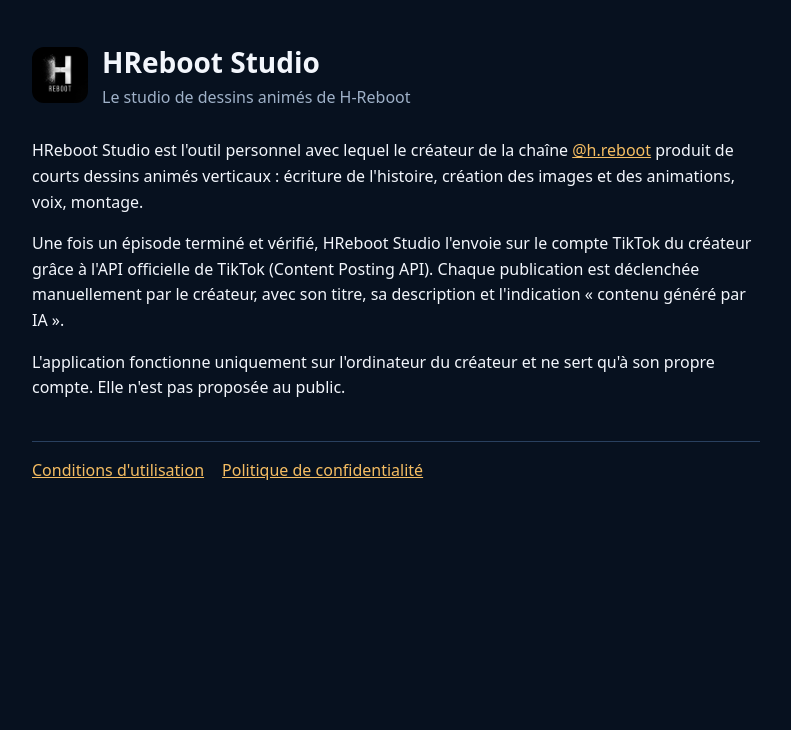
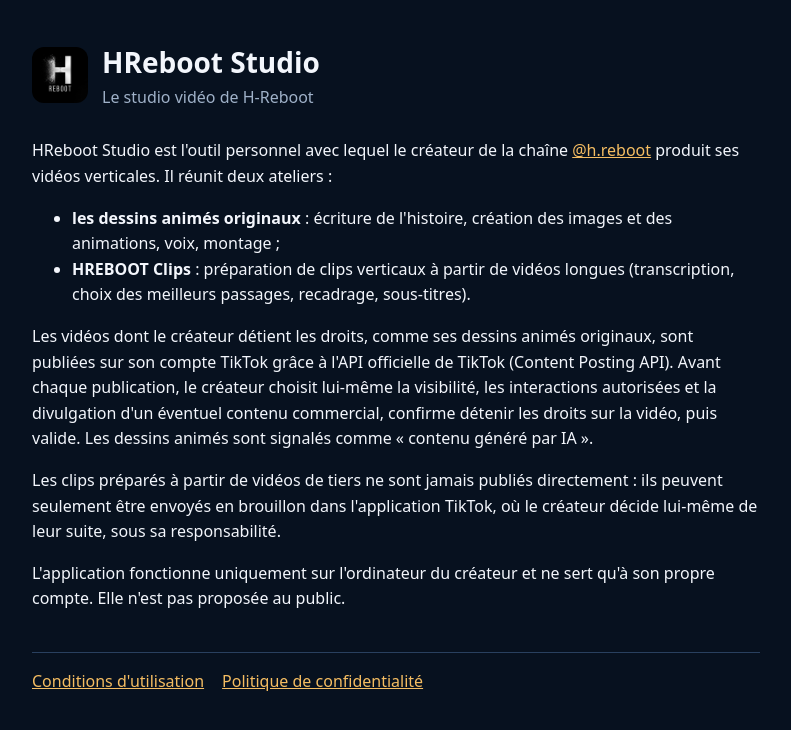
Before and after one commit to Bachacha/hreboot-studio-site, a plain HTML site: page index.html in a window 1280 px wide. Shown: the whole page, without its empty margins (244-1035 px from the left). Drawn offline with Linux system fonts and the light colour scheme.

Commit message:
Site : décrire les deux ateliers et réserver la publication directe aux vidéos dont le créateur détient les droits
Co-Authored-By: Claude Opus 5.5 <noreply@anthropic.com>

```diff
--- a/index.html
+++ b/index.html
@@ -1,8 +1,11 @@
 <!doctype html><html lang="fr"><head><meta charset="utf-8"><meta name="viewport" content="width=device-width,initial-scale=1">
 <title>HReboot Studio</title><link rel="stylesheet" href="style.css"></head><body><main>
-<header><img src="logo.png" alt="Logo H-Reboot"><div><h1>HReboot Studio</h1><div class="muted">Le studio de dessins animés de H-Reboot</div></div></header>
-<p>HReboot Studio est l'outil personnel avec lequel le créateur de la chaîne <a href="https://www.tiktok.com/@h.reboot">@h.reboot</a> produit de courts dessins animés verticaux : écriture de l'histoire, création des images et des animations, voix, montage.</p>
-<p>Une fois un épisode terminé et vérifié, HReboot Studio l'envoie sur le compte TikTok du créateur grâce à l'API officielle de TikTok (Content Posting API). Chaque publication est déclenchée manuellement par le créateur, avec son titre, sa description et l'indication « contenu généré par IA ».</p>
+<header><img src="logo.png" alt="Logo H-Reboot"><div><h1>HReboot Studio</h1><div class="muted">Le studio vidéo de H-Reboot</div></div></header>
+<p>HReboot Studio est l'outil personnel avec lequel le créateur de la chaîne <a href="https://www.tiktok.com/@h.reboot">@h.reboot</a> produit ses vidéos verticales. Il réunit deux ateliers :</p>
+<ul><li><b>les dessins animés originaux</b> : écriture de l'histoire, création des images et des animations, voix, montage ;</li>
+<li><b>HREBOOT Clips</b> : préparation de clips verticaux à partir de vidéos longues (transcription, choix des meilleurs passages, recadrage, sous-titres).</li></ul>
+<p>Les vidéos dont le créateur détient les droits, comme ses dessins animés originaux, sont publiées sur son compte TikTok grâce à l'API officielle de TikTok (Content Posting API). Avant chaque publication, le créateur choisit lui-même la visibilité, les interactions autorisées et la divulgation d'un éventuel contenu commercial, confirme détenir les droits sur la vidéo, puis valide. Les dessins animés sont signalés comme « contenu généré par IA ».</p>
+<p>Les clips préparés à partir de vidéos de tiers ne sont jamais publiés directement : ils peuvent seulement être envoyés en brouillon dans l'application TikTok, où le créateur décide lui-même de leur suite, sous sa responsabilité.</p>
 <p>L'application fonctionne uniquement sur l'ordinateur du créateur et ne sert qu'à son propre compte. Elle n'est pas proposée au public.</p>
 <nav><a href="terms.html">Conditions d'utilisation</a><a href="privacy.html">Politique de confidentialité</a></nav>
 </main></body></html>
```
Also changed, not shown: privacy.html (+2 -2 lines), terms.html (+5 -3 lines).
